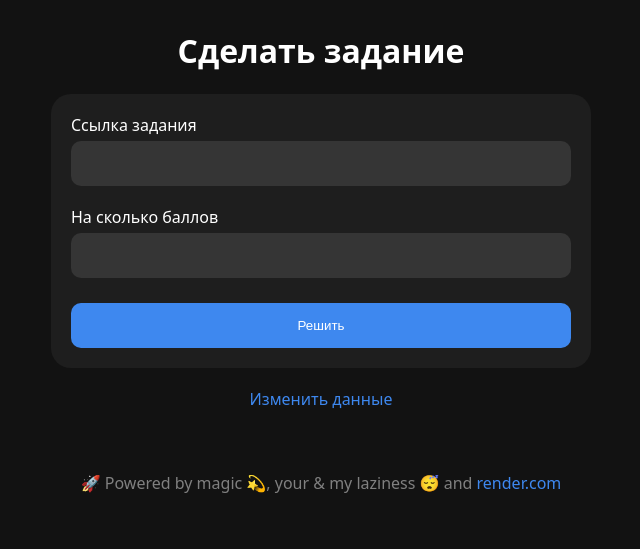
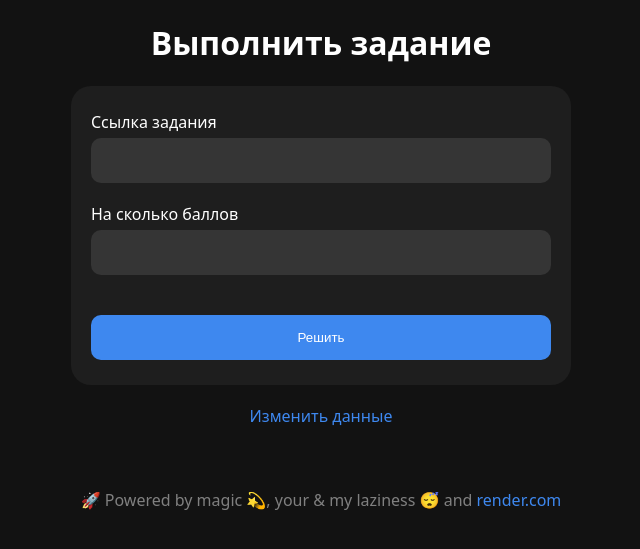
Before and after one commit to TheNotEasy/SkysmartMaker, a Flask app: page / in a window 1280 px wide. Shown: the top 549 px of the page, without its empty margins (319-959 px from the left). Run offline with Flask 3, Linux system fonts and the light colour scheme; the visitor is signed in with stand-in values (Sample User, id 1).

Commit message:
A few little design changes again

```diff
--- a/static/form.css
+++ b/static/form.css
@@ -5,10 +5,10 @@
     max-width: 500px;
     width: 100%;
 
-    box-sizing: content-box;
+    box-sizing: border-box;
 
     background-color: rgba(255, 255, 255, 0.05);
-    padding: 20px;
+    padding: 25px 20px;
     border-radius: 20px;
 }
 
@@ -37,6 +37,7 @@
     transition-duration: 0.3s;
 
     margin-bottom: 0;
+    margin-top: 20px;
 }
 
 .form input[type=submit]:hover {
--- a/static/main.css
+++ b/static/main.css
@@ -11,16 +11,22 @@
     align-items: center;
 
     width: 100%;
+    padding: 0 20px;
+    box-sizing: border-box;
 }
 
 .wrapper {
     display: flex;
     flex-direction: column;
-    width: 100%;
+    min-width: 100vw;
 
     gap: 20px;
 
     align-items: center;
+}
+
+body {
+    margin: 0;
 }
 
 h1 {
@@ -36,6 +42,7 @@ h1 {
 
     p {
         margin: 0;
+        text-align: center;
     }
 }
 
@@ -43,3 +50,7 @@ a {
     color: #3E88EF;
     text-decoration: none;
 }
+
+.nav {
+    margin-top: 20px;
+}
--- a/templates/index.html
+++ b/templates/index.html
@@ -3,7 +3,7 @@
 {% block content %}
     <link rel="stylesheet" href="{{ url_for('static', filename='form.css') }}">
     <div class="container">
-        <h1>Сделать задание</h1>
+        <h1>Выполнить задание</h1>
         <form method="post" action="" class="form" id="form">
             <label for="url">Ссылка задания</label>
             <input type="text" name="url" id="url" required pattern="^https://edu\.skysmart\.ru/student/[a-zA-Z]{10}$" title="Неа, это не ссылка на скайсмарт задание">
@@ -12,7 +12,7 @@
             <input type="submit" value="Решить" id="submit">
             <p id="state" style="display: none"></p>
         </form>
-        <a href="/setauth" style="margin-top: 20px">Изменить данные</a>
+        <a href="/setauth" class="nav">Изменить данные</a>
     </div>
     <script>
         const errors = {
--- a/templates/setauth.html
+++ b/templates/setauth.html
@@ -1,4 +1,5 @@
 {% extends "base.html" %}
+
 {% block content %}
     <link rel="stylesheet" href="{{ url_for("static", filename="form.css") }}">
     <div class="container">
@@ -18,7 +19,7 @@
         {% endif %}
 
         {% if session.get('authorized') %}
-        	<a href="/">Назад</a>
+        	<a href="/" class="nav">Назад</a>
         {% endif %}
     </div>
 {% endblock %}
```
